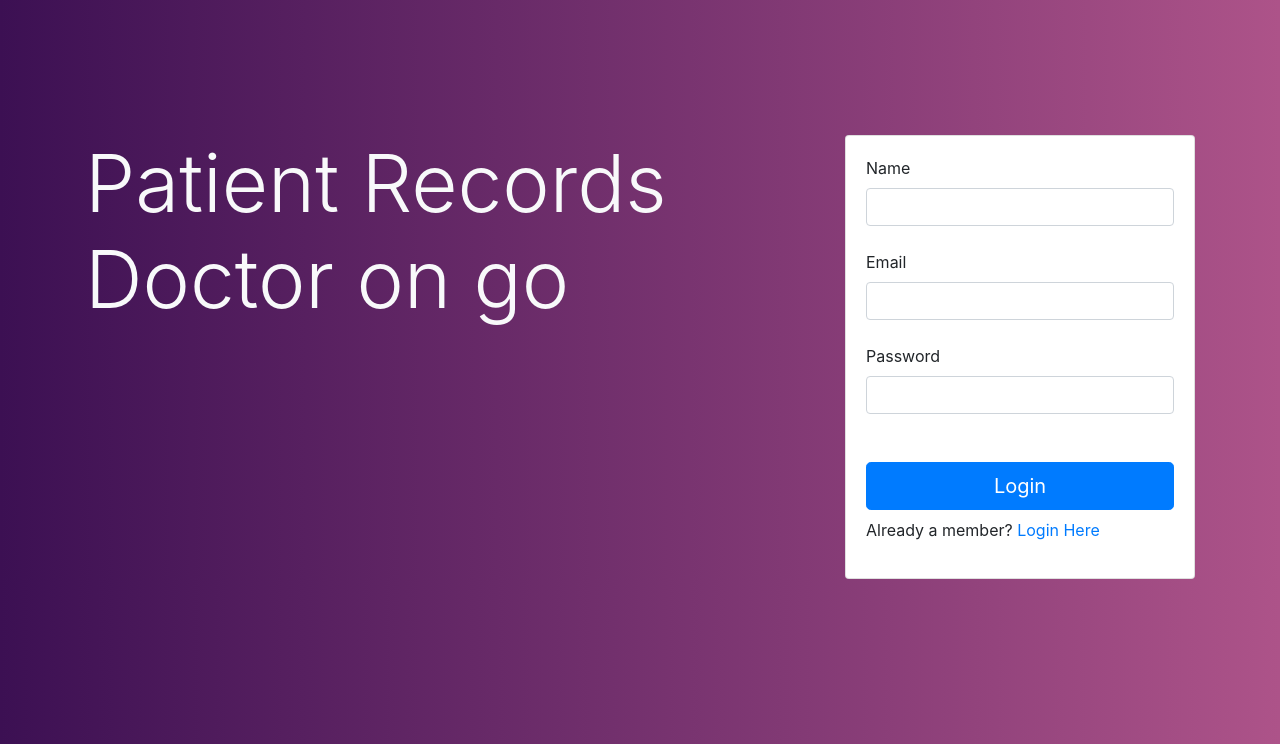
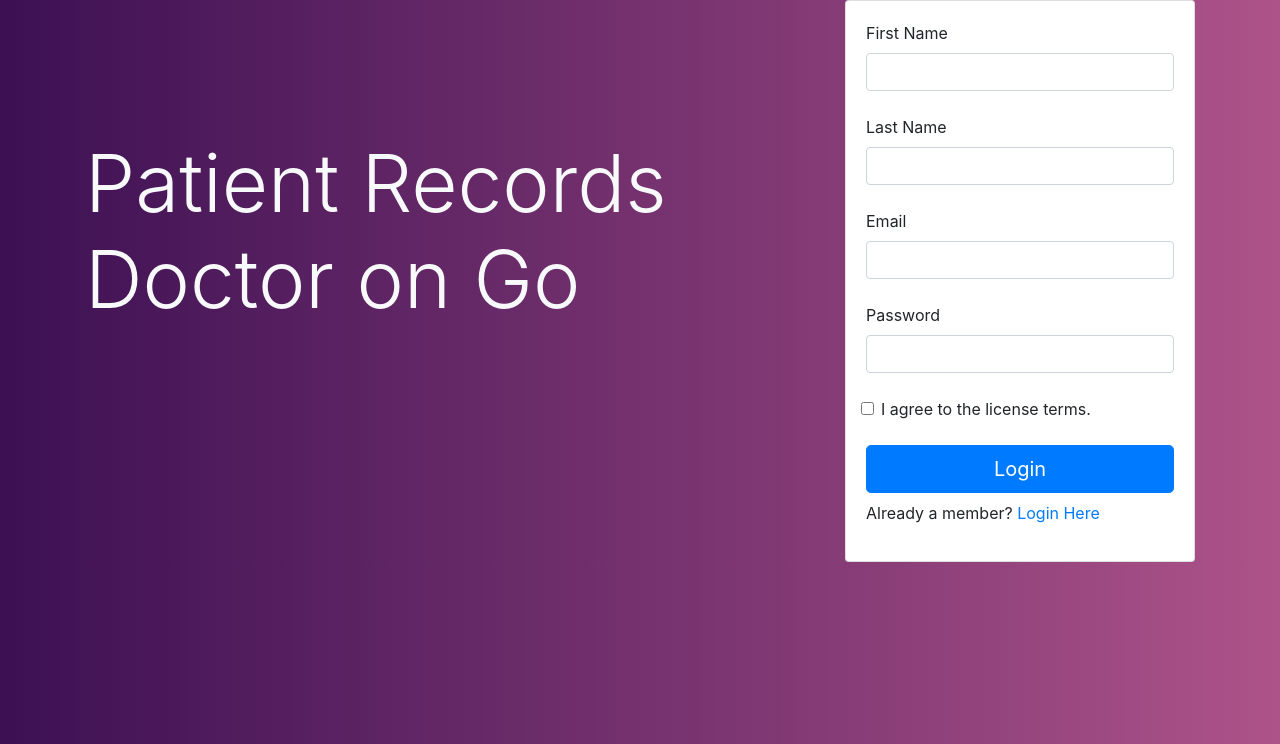
Before and after one commit to saranyab9064/Patient_Connect, a Flask app: page /register in a window 1280 px wide. Shown: the part 56-800 px from the top of the page. Run offline with Flask 2, Linux system fonts and the light colour scheme; data that the repository does not hold is empty.

Commit message:
Update register.html

```diff
--- a/templates/register.html
+++ b/templates/register.html
@@ -8,7 +8,7 @@
     <!-- Bootstrap CSS -->
     <link rel="stylesheet" href="https://cdn.jsdelivr.net/npm/bootstrap@4.5.3/dist/css/bootstrap.min.css" integrity="sha384-TX8t27EcRE3e/ihU7zmQxVncDAy5uIKz4rEkgIXeMed4M0jlfIDPvg6uqKI2xXr2" crossorigin="anonymous">
 
-    <title>Hello, world!</title>
+    <title>Patient Connect</title>
   </head>
   <body class="bg-nav">
       <nav class = "navbar">
@@ -17,21 +17,27 @@
       <div class="container">
           <div class="row">
               <div class="col-md-8">
-                  <h1 class="text-light display-4 mt-135" style="font-size:80px">Patient Records Doctor on go</h1>
+                  <h1 class="text-light display-4 mt-135" style="font-size:80px">Patient Records Doctor on Go</h1>
                   </div>
                   <div class="col-md-4">
-                      <div class = "card mt-135">
+                      <div class = "card mt-115">
                           <div class="card-body">
-                              <form class="form">
-                                  <label>Name</label><br>
-                                  <input type ="text" class ="form-control"><br>
+                              <form class="form" method="post" action="/register">
+                                  <label>First Name</label><br>
+                                  <input type ="text" class ="form-control" name="first_name"><br>
+                                  <label>Last Name</label><br>
+                                  <input type ="text" class ="form-control" name="last_name"><br>
                                   <label>Email</label><br>
-                                  <input type ="text" class ="form-control"><br>
+                                  <input type ="text" class ="form-control" name="email"><br>
                                   <label>Password</label><br>
-                                  <input type="password" class ="form-control"><br><br>
+                                  <input type="password" class ="form-control" name="password"><br>
+                                  <div class = "col-md-10">
+                                  <label class="form-check-label"><input class="form-check-input" type="checkbox">I agree to the license terms.</label>
+                                  <br><br>
+                                 </div>
                                   <input type="submit" class="btn btn-primary btn-block btn-lg" value="Login">
-                              </form>
-                              <p class="mt-2"> Already a member? <a href ="#">Login Here</a></p>
+                                </form>
+                              <p class="mt-2"> Already a member? <a href ="login">Login Here</a></p>
                           </div>
                       </div>
 
```
